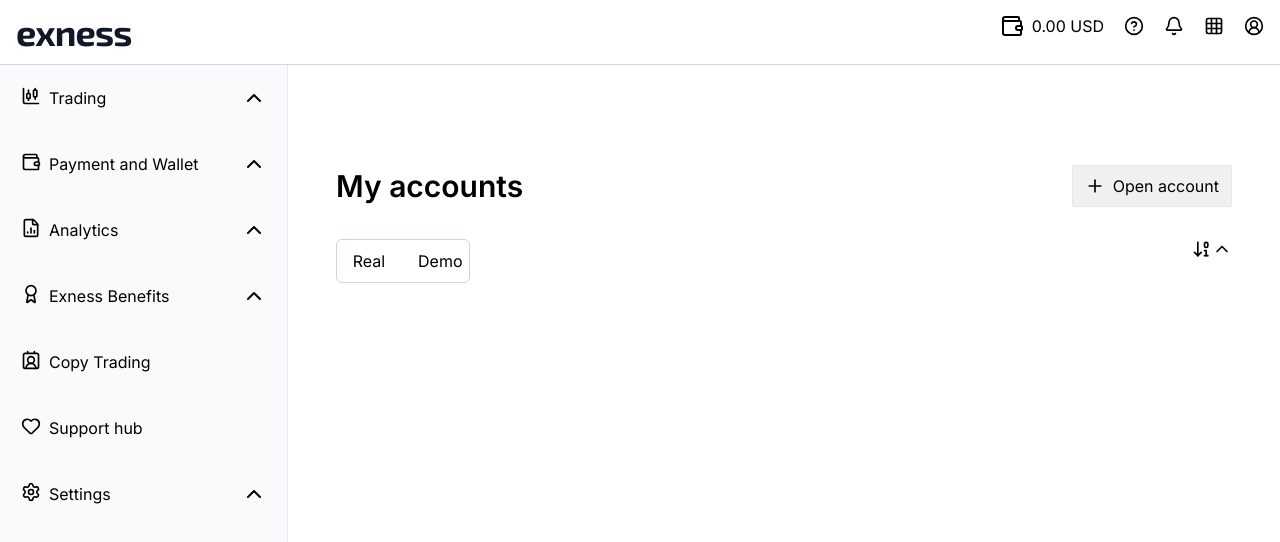
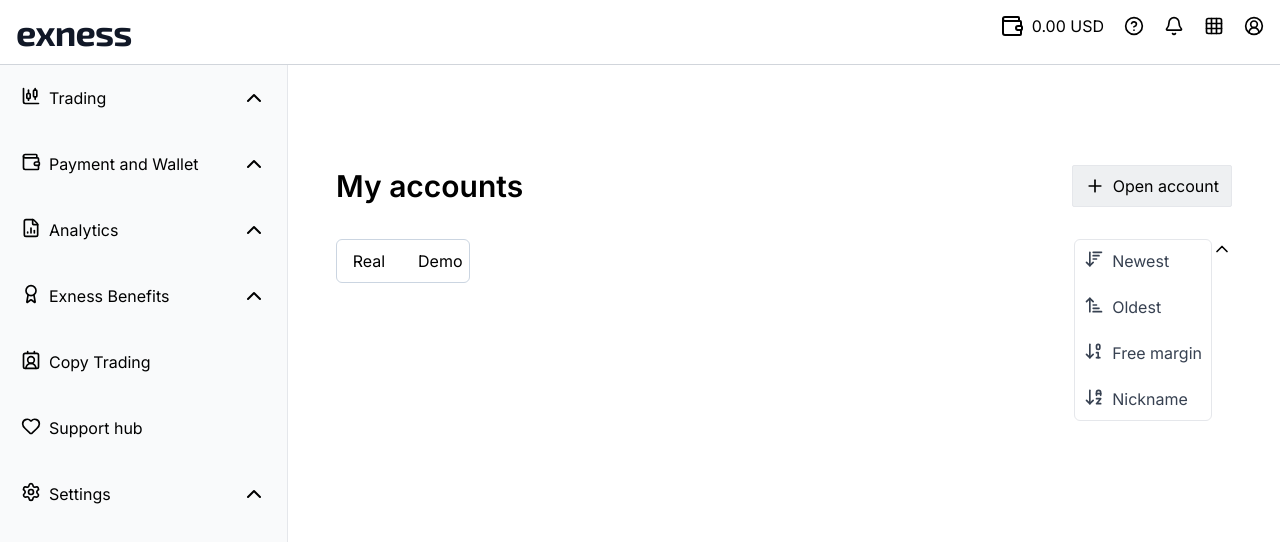
Before and after one commit to DipTheBeginner/Exness, a Next.js app in the folder apps/web/: page /dashboard/myaccount in a window 1280 px wide. Shown: the top 542 px of the page. Built offline with nearby package versions, Linux system fonts and the light colour scheme; sample sign-in values are in the browser's storage.

Commit message:
Sort drop down

```diff
--- a/apps/web/src/app/dashboard/myaccount/page.tsx
+++ b/apps/web/src/app/dashboard/myaccount/page.tsx
@@ -1,4 +1,5 @@
 import { Plus,ArrowDown01,ChevronUp } from "lucide-react"
+import SortDropDown from "../../../components/SortDopDown"
 
 export default async function () {
 
@@ -36,14 +37,12 @@
                         </div>
 
                         <div className="flex">
-                            <ArrowDown01 size={20}/>
+
                             <div>
+                                <SortDropDown/>
 
                             </div>
                             <ChevronUp size={20}/>
-
-
-
 
                         </div>
 
--- a/apps/web/src/components/SortDopDown.tsx
+++ b/apps/web/src/components/SortDopDown.tsx
@@ -1,114 +1,43 @@
-"use client";
+"use client"
 
-import { useState, useRef, useEffect } from "react";
-import { ArrowDown01, ChevronUp } from "lucide-react";
+import { useState } from "react"
+import { ArrowDown01, ArrowDownAZ, ArrowDownWideNarrow, ArrowUpNarrowWide } from "lucide-react";
 
-export default function SortDropdown() {
+
+
+
+
+export default function SortDropDown() {
+
   const [isOpen, setIsOpen] = useState(false);
-  const [selected, setSelected] = useState("Newest");
-  const [focusedIndex, setFocusedIndex] = useState<number | null>(null);
 
-  const dropdownRef = useRef<HTMLDivElement>(null);
 
-  const options = ["Newest", "Oldest", "Highest"];
 
-  // ✅ 1. Click outside to close
-  useEffect(() => {
-    function handleClickOutside(event: MouseEvent) {
-      if (
-        dropdownRef.current &&
-        !dropdownRef.current.contains(event.target as Node)
-      ) {
-        setIsOpen(false);
-      }
-    }
 
-    document.addEventListener("mousedown", handleClickOutside);
-    return () =>
-      document.removeEventListener("mousedown", handleClickOutside);
-  }, []);
-
-  // ✅ 2. Keyboard support
-  function handleKeyDown(e: React.KeyboardEvent) {
-    if (!isOpen) return;
-
-    if (e.key === "ArrowDown") {
-      setFocusedIndex((prev) =>
-        prev === null || prev === options.length - 1 ? 0 : prev + 1
-      );
-    }
-
-    if (e.key === "ArrowUp") {
-      setFocusedIndex((prev) =>
-        prev === null || prev === 0 ? options.length - 1 : prev - 1
-      );
-    }
-
-    if (e.key === "Enter" && focusedIndex !== null) {
-      setSelected(options[focusedIndex]);
-      setIsOpen(false);
-    }
-
-    if (e.key === "Escape") {
-      setIsOpen(false);
-    }
-  }
 
   return (
-    <div
-      ref={dropdownRef}
-      className="relative inline-block"
-      tabIndex={0}
-      onKeyDown={handleKeyDown}
-    >
-      {/* Trigger */}
-      <div
-        onClick={() => setIsOpen(!isOpen)}
-        className="flex items-center gap-2 border px-3 py-2 rounded-md cursor-pointer hover:bg-[#EEF0F2] transition"
-      >
-        <ArrowDown01 size={20} />
-        <span>{selected}</span>
-        <ChevronUp
-          size={20}
-          className={`transition-transform duration-200 ${
-            isOpen ? "rotate-180" : ""
-          }`}
-        />
+    <div className="flex flex-col gap-1 border rounded-md">
+
+      <div className="flex gap-2 text-gray-700 font-thin border border-transparent hover:bg-[#EEF0F2] cursor-pointer rounded-md p-2 ">
+        <ArrowDownWideNarrow size={20} />
+        <span>Newest</span>
       </div>
 
-      {/* Dropdown Menu */}
-      <div
-        className={`absolute mt-2 w-full bg-white border rounded-md shadow-md z-10
-        transition-all duration-200 origin-top
-        ${
-          isOpen
-            ? "opacity-100 scale-y-100"
-            : "opacity-0 scale-y-95 pointer-events-none"
-        }`}
-      >
-        {options.map((option, index) => (
-          <div
-            key={option}
-            onClick={() => {
-              setSelected(option);
-              setIsOpen(false);
-            }}
-            className={`px-3 py-2 cursor-pointer transition
-              ${
-                selected === option
-                  ? "bg-gray-200 font-medium"
-                  : "hover:bg-[#EEF0F2]"
-              }
-              ${
-                focusedIndex === index
-                  ? "bg-[#EEF0F2]"
-                  : ""
-              }`}
-          >
-            {option}
-          </div>
-        ))}
+      <div className="flex gap-2 text-gray-700 font-thin border border-transparent hover:bg-[#EEF0F2] cursor-pointer rounded-md p-2" >
+        <ArrowUpNarrowWide size={20} />
+        <span>Oldest</span>
+      </div>
+
+      <div className="flex gap-2 text-gray-700 font-thin border border-transparent hover:bg-[#EEF0F2] cursor-pointer rounded-md p-2">
+        <ArrowDown01 size={20} />
+        <span>Free margin</span>
+      </div>
+
+      <div className="flex gap-2 text-gray-700 font-thin border border-transparent hover:bg-[#EEF0F2] cursor-pointer rounded-md p-2">
+        <ArrowDownAZ size={20} />
+        <span>Nickname</span>
       </div>
     </div>
-  );
+  )
+
 }
```
